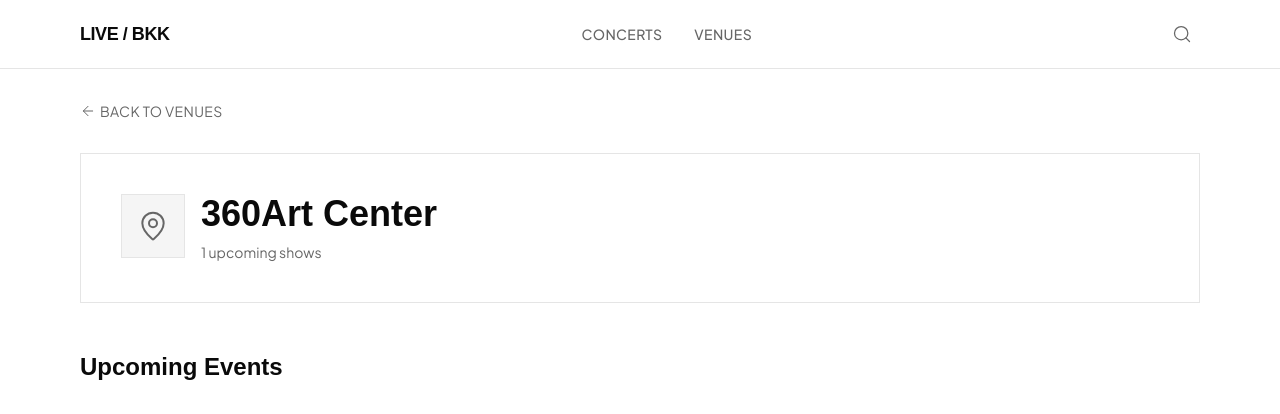
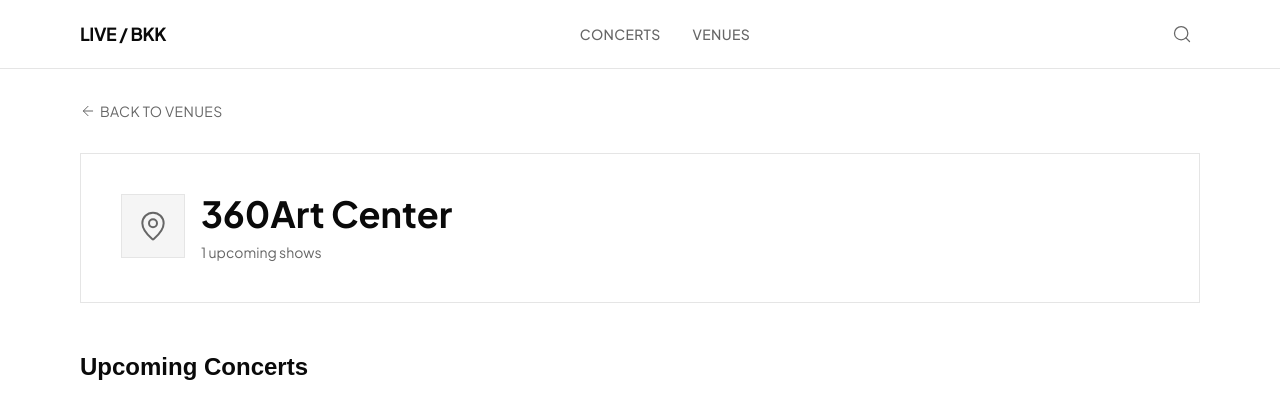
Before and after one commit to YaronBaDa/bkk-music-guide, a Next.js app in the folder frontend/: page /bkk-music-guide/venues/360art-center in a window 1280 px wide. Shown: the top 414 px of the page. Built offline with nearby package versions, Linux system fonts and the light colour scheme; a web font is replaced by a local one.

Commit message:
Apply Chango font only to page titles and section headers; concert/venue titles stay Plus Jakarta Sans

```diff
--- a/frontend/src/app/concerts/[slug]/page.tsx
+++ b/frontend/src/app/concerts/[slug]/page.tsx
@@ -185,7 +185,7 @@ export default async function ConcertDetailPage({
 
         {related.length > 0 && (
           <section className="mt-16 pt-12 border-t border-border">
-            <h2 className="mb-8 text-2xl font-bold text-text-primary">
+            <h2 className="mb-8 text-2xl font-bold text-text-primary font-display">
               Related Shows
             </h2>
             <div className="grid grid-cols-2 gap-4 sm:grid-cols-3 md:grid-cols-4">
--- a/frontend/src/app/concerts/page.tsx
+++ b/frontend/src/app/concerts/page.tsx
@@ -14,7 +14,7 @@ export default async function ConcertsPage() {
     <>
       <Header />
       <main id="main-content" className="mx-auto max-w-6xl px-4 py-12">
-        <h1 className="mb-12 text-4xl md:text-5xl font-bold text-text-primary">All Concerts</h1>
+        <h1 className="mb-12 text-4xl md:text-5xl font-bold text-text-primary font-display">All Concerts</h1>
         <ConcertsClient concerts={concerts} venues={venues} />
       </main>
     </>
--- a/frontend/src/app/globals.css
+++ b/frontend/src/app/globals.css
@@ -19,7 +19,8 @@ body {
   -moz-osx-font-smoothing: grayscale;
 }
 
-h1, h2, h3, .font-display {
+/* Chango only for page titles and section titles, not concert titles */
+.font-display {
   font-family: var(--font-chango), "Plus Jakarta Sans", Helvetica, Arial, system-ui, sans-serif;
 }
 
--- a/frontend/src/app/page.tsx
+++ b/frontend/src/app/page.tsx
@@ -81,7 +81,7 @@ export default async function HomePage() {
         <section className="py-16 md:py-24 border-b border-border">
           <div className="grid gap-8 md:grid-cols-12">
             <div className="md:col-span-7">
-              <h1 className="text-5xl md:text-7xl font-bold tracking-tight text-text-primary leading-none">
+              <h1 className="text-5xl md:text-7xl font-bold tracking-tight text-text-primary leading-none font-display">
                 Bangkok<br />
                 Concerts
               </h1>
@@ -147,7 +147,7 @@ export default async function HomePage() {
         {/* This week */}
         <section className="py-12 md:py-16">
           <div className="mb-8 flex items-end justify-between border-b border-border pb-4">
-            <h2 className="text-3xl font-bold text-text-primary">This Week</h2>
+            <h2 className="text-3xl font-bold text-text-primary font-display">This Week</h2>
             <Link
               href="/concerts"
               className="flex items-center gap-1 text-sm font-medium text-text-secondary hover:text-text-primary uppercase tracking-wide"
@@ -169,7 +169,7 @@ export default async function HomePage() {
         {/* Top venues */}
         <section className="py-12 md:py-16 border-t border-border">
           <div className="mb-8 flex items-end justify-between border-b border-border pb-4">
-            <h2 className="text-3xl font-bold text-text-primary">Venues</h2>
+            <h2 className="text-3xl font-bold text-text-primary font-display">Venues</h2>
             <Link
               href="/venues"
               className="flex items-center gap-1 text-sm font-medium text-text-secondary hover:text-text-primary uppercase tracking-wide"
@@ -203,7 +203,7 @@ export default async function HomePage() {
         {/* Coming up next */}
         <section className="py-12 md:py-16 border-t border-border">
           <div className="mb-8 border-b border-border pb-4">
-            <h2 className="text-3xl font-bold text-text-primary">Coming Up Next</h2>
+            <h2 className="text-3xl font-bold text-text-primary font-display">Coming Up Next</h2>
           </div>
           <div className="grid grid-cols-2 gap-4 sm:grid-cols-3 md:grid-cols-4">
             {comingUp.map((event) => (
--- a/frontend/src/app/venues/[slug]/page.tsx
+++ b/frontend/src/app/venues/[slug]/page.tsx
@@ -79,8 +79,8 @@ export default async function VenueDetailPage({
 
         {venueConcerts.length > 0 && (
           <section className="mt-12">
-            <h2 className="mb-8 text-2xl font-bold text-text-primary">
-              Upcoming Events
+            <h2 className="mb-8 text-2xl font-bold text-text-primary font-display">
+              Upcoming Concerts
             </h2>
             <div className="grid grid-cols-2 gap-4 sm:grid-cols-3 md:grid-cols-4">
               {venueConcerts.map((event) => (
--- a/frontend/src/app/venues/page.tsx
+++ b/frontend/src/app/venues/page.tsx
@@ -17,7 +17,7 @@ export default async function VenuesPage() {
     <>
       <Header />
       <main id="main-content" className="mx-auto max-w-6xl px-4 py-12">
-        <h1 className="mb-12 text-4xl md:text-5xl font-bold text-text-primary">Venues</h1>
+        <h1 className="mb-12 text-4xl md:text-5xl font-bold text-text-primary font-display">Venues</h1>
         <div className="grid grid-cols-1 gap-px sm:grid-cols-2 lg:grid-cols-3 bg-border">
           {list.map((venue) => (
             <Link
--- a/frontend/src/components/ConcertsClient.tsx
+++ b/frontend/src/components/ConcertsClient.tsx
@@ -258,7 +258,7 @@ function ConcertsInner({
         <div className="space-y-16">
           {Object.entries(grouped).map(([month, items]) => (
             <section key={month}>
-              <h2 className="mb-6 text-2xl font-bold text-text-primary">
+              <h2 className="mb-6 text-2xl font-bold text-text-primary font-display">
                 {new Date(month + "-01").toLocaleDateString("en-US", {
                   month: "long",
                   year: "numeric",
--- a/frontend/src/components/Header.tsx
+++ b/frontend/src/components/Header.tsx
@@ -25,7 +25,7 @@ export default function Header() {
       <div className="mx-auto flex max-w-6xl items-center justify-between px-4 py-4">
         <Link
           href="/"
-          className="text-lg font-bold tracking-tight text-text-primary uppercase font-display"
+          className="text-lg font-bold tracking-tight text-text-primary uppercase"
         >
           Live / BKK
         </Link>
```
